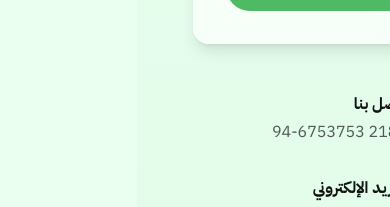
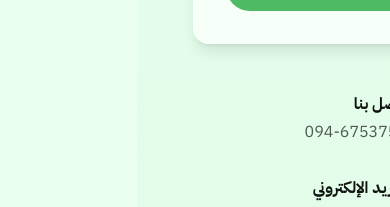
Before and after one commit to sanadly/dartahim-landing, a React (Vite) app: page / in a window 390 px wide. Shown: the part 6240-6447 px from the top of the page. Built offline with nearby package versions, Linux system fonts and the light colour scheme.

Commit message:
changed phone number

```diff
--- a/src/components/Contact.tsx
+++ b/src/components/Contact.tsx
@@ -150,7 +150,7 @@ const Contact = () => {
               </div>
               <div>
                 <h4 className="font-bold mb-1">اتصل بنا</h4>
-                <p className="text-text/70 dir-rtl">+218 94-6753753</p>
+                <p className="text-text/70 dir-rtl">094-6753753</p>
               </div>
             </div>
 
```
